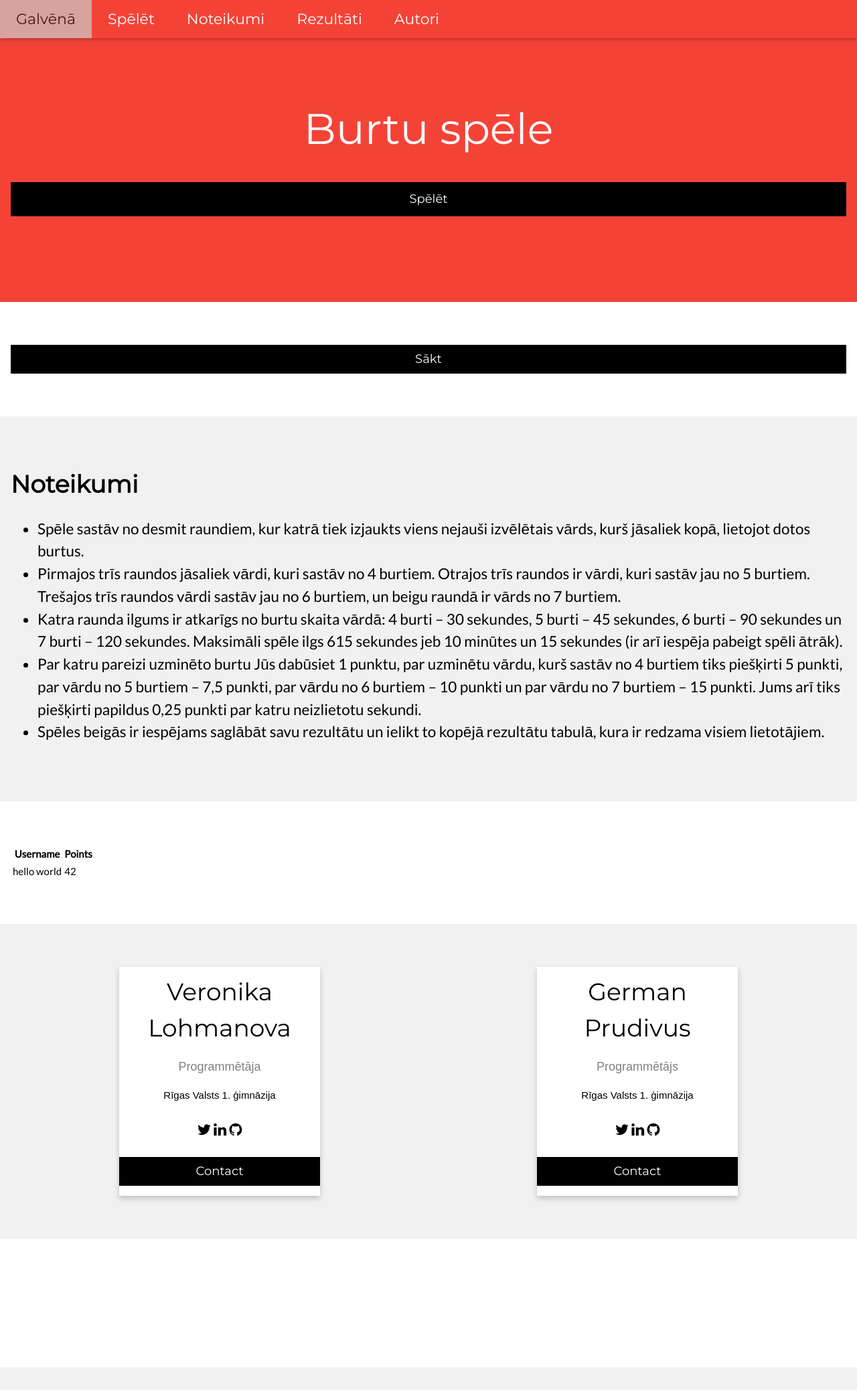
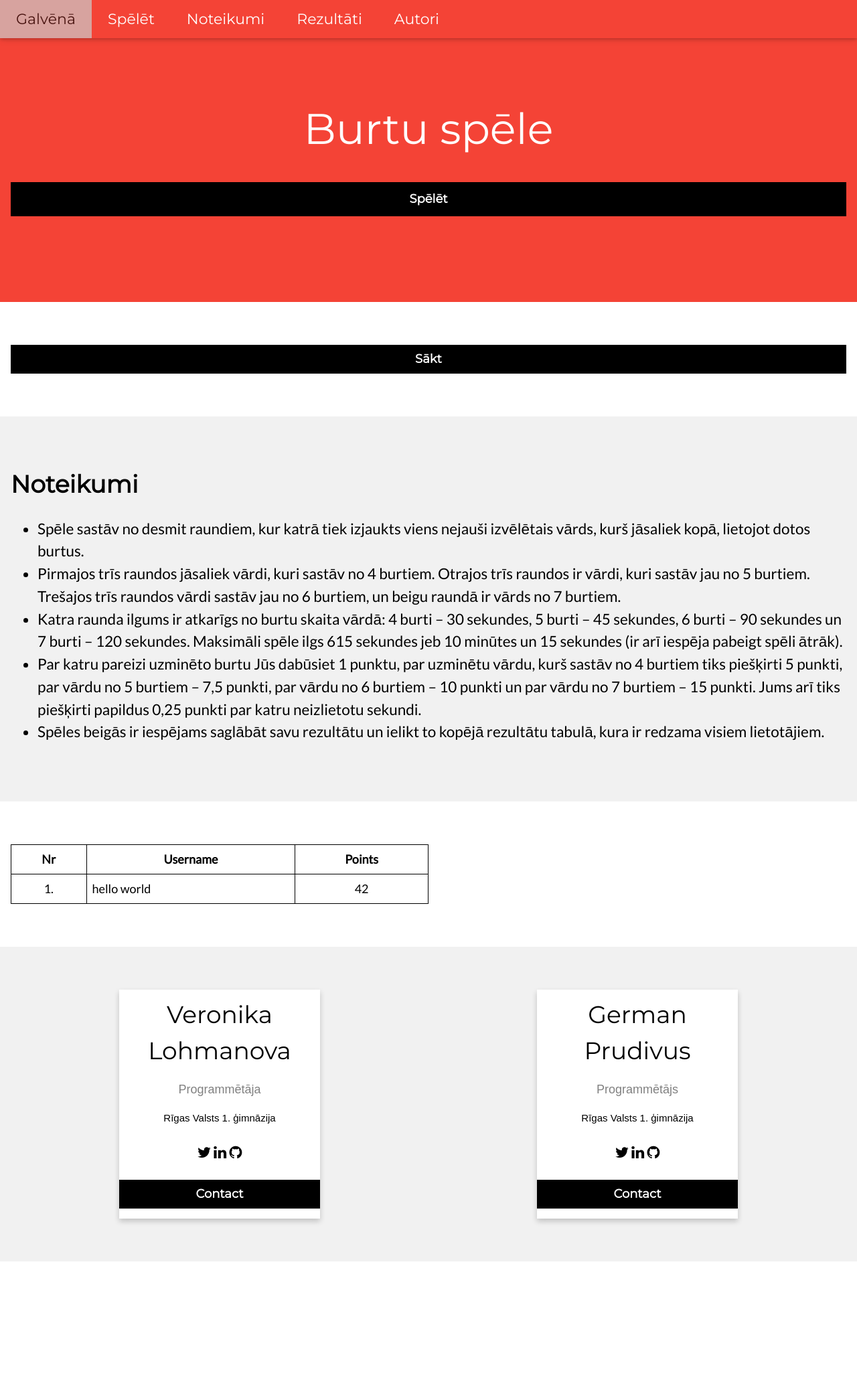
Before and after one commit to fulcrum101/BurtuSpele, a Flask app: page / in a window 1280 px wide. Shown: the whole page at 67% size. Before the commit the page ends 2042 px from the top, so only its background shows below. Run offline with Flask 2, Linux system fonts and the light colour scheme.

Commit message:
css improvements

```diff
--- a/templates/index.html
+++ b/templates/index.html
@@ -46,6 +46,7 @@
             cursor: pointer;
             width: 100%;
             font-size: 18px;
+            font-weight: bold;
         }
 
         a {
@@ -215,14 +216,17 @@
         el.appendChild(h);
         form = document.createElement('form')
         form.id = "forma";
+        form.style = "box-sizing: border-box;";
         form.onsubmit="return false";
         let inp = document.createElement('input');
         inp.type="text";
-        inp.name="vards";
+        inp.name="vards"
+        inp.placeholder = "Type your username...";
+        inp.style = "margin: 50px 0; padding: 10px; border: 1px solid #000000; border-radius:10px; width: 25%; font-size: 18px;";
         form.appendChild(inp);
         let butt = document.createElement("button");
         butt.onclick = "fetchLB()";
-        butt.innerHTML = "submit";
+        butt.innerHTML = "Submit";
         form.appendChild(butt);
         el.appendChild(form);
     }
@@ -232,24 +236,37 @@
             og_lb.removeChild(og_lb.lastElementChild);
         }
         var LB = document.createElement('table');
+        LB.style = "border-collapse: collapse; width: 50%; border: 1px solid;"
         LB.id = 'LB'
         //
-            var t1 = document.createElement('tr');
-            h1 = document.createElement('th');
-            h1.innerHTML = 'Username';
-            t1.appendChild(h1);
-            h2 = document.createElement('th');
-            h2.innerHTML = 'Points';
-            t1.appendChild(h2);
-            LB.appendChild(t1);
-            for (x of dati){
+        var tr1 = document.createElement('tr');
+        th1 = document.createElement('th');
+        th1.innerHTML = 'Nr';
+        th1.style = "border: lpx solid #dddddd; text-align: center; padding: 8px; font-size: 18px; border: 1px solid;";
+        tr1.appendChild(th1);
+        th2 = document.createElement('th');
+        th2.innerHTML = 'Username';
+        th2.style = "border: lpx solid #dddddd; text-align: center; padding: 8px; font-size: 18px; border: 1px solid;";
+        tr1.appendChild(th2);
+        th3 = document.createElement('th');
+        th3.innerHTML = 'Points';
+        th3.style = "border: lpx solid #dddddd; text-align: center; padding: 8px; font-size: 18px; border: 1px solid;";
+        tr1.appendChild(th3);
+        LB.appendChild(tr1);
+        for (let i=0;i<dati.length;i++){
             row = document.createElement('tr');
-                d1 = document.createElement('td');
-                d1.innerHTML = x['name'];
-                row.appendChild(d1);
-                d2 = document.createElement('td');
-                d2.innerHTML = x['points'];
-                row.appendChild(d2);
+            td1 = document.createElement('td');
+            td1.innerHTML = (i+1)+".";
+            td1.style = "border: lpx solid #dddddd; text-align: center; padding: 8px; font-size: 18px; border: 1px solid;";
+            row.appendChild(td1);
+            td2 = document.createElement('td');
+            td2.innerHTML = dati[i]['name'];
+            td2.style = "border: lpx solid #dddddd; text-align: left; padding: 8px; font-size: 18px; border: 1px solid;";
+            row.appendChild(td2);
+            td3 = document.createElement('td');
+            td3.innerHTML = dati[i]['points'];
+            td3.style = "border: lpx solid #dddddd; text-align: center; padding: 8px; font-size: 18px; border: 1px solid;";
+            row.appendChild(td3);
             LB.appendChild(row);
         }
         og_lb.appendChild(LB);
@@ -312,6 +329,7 @@
                 let void_row = document.getElementById("row_void");
                 for (let x of void_row.children) {
                     x.innerHTML = " ";
+                    x.style = "width: 80px; height: 80px; margin: 10px; justify-content: center; background-color: #F2F3F4; border-radius:10px;";
                 }
             }
         }
@@ -326,7 +344,7 @@
         let info = document.createElement('div');
         info.id = "info";
         info.className = "card";
-        info.style = "display: flex; justify-content: center";
+        info.style = "display: grid; place-items: center; border-radius:10px;";
         let timer = document.createElement('h3');
         timer.id = "countdown";
         let h = document.createElement("h3");
@@ -335,10 +353,11 @@
         info.appendChild(timer);
         //
         let row_void = document.createElement('div');
-        row_void.style = "display: flex; justify-content: center";
+        row_void.style = "display: flex; justify-content: center;";
         row_void.id = "row_void";
         for (let i = 0; i < word.length; i++) {
             let letter_card = document.createElement('div');
+            letter_card.style = "width: 80px; height: 80px; margin: 10px; display: grid; place-items: center; background-color: #F2F3F4; border-radius:10px;";
             letter_card.id = "void_" + String(i);
             letter_card.className = "card";
             let letter = document.createElement('h1');
@@ -354,6 +373,7 @@
         word_shuffled = shuffle(word);
         for (let i = 0; i < word_shuffled.length; i++) {
             let letter_card = document.createElement('div');
+            letter_card.style = "width: 80px; height: 80px; margin: 100px; display: grid; place-items: center; border-radius:10px;";
             letter_card.className = "card";
             letter_card.id = "letter_" + String(i);
             let letter = document.createElement('h1');
@@ -362,6 +382,7 @@
             letter_card.onclick = function () {
                 let el = document.getElementById("void_" + String(ind));
                 el.innerHTML = letter.innerHTML;
+                el.style = "width: 80px; height: 80px; margin: 10px; display: grid; place-items: center; background-color: #AEB6BF; color: #FFFFFF; font-size: 42px; border-radius:10px;";
                 ind++;
                 if (ind === letter_count) {
                     EndRound();
```
Lines whose indentation alone changed are shown as unchanged.
